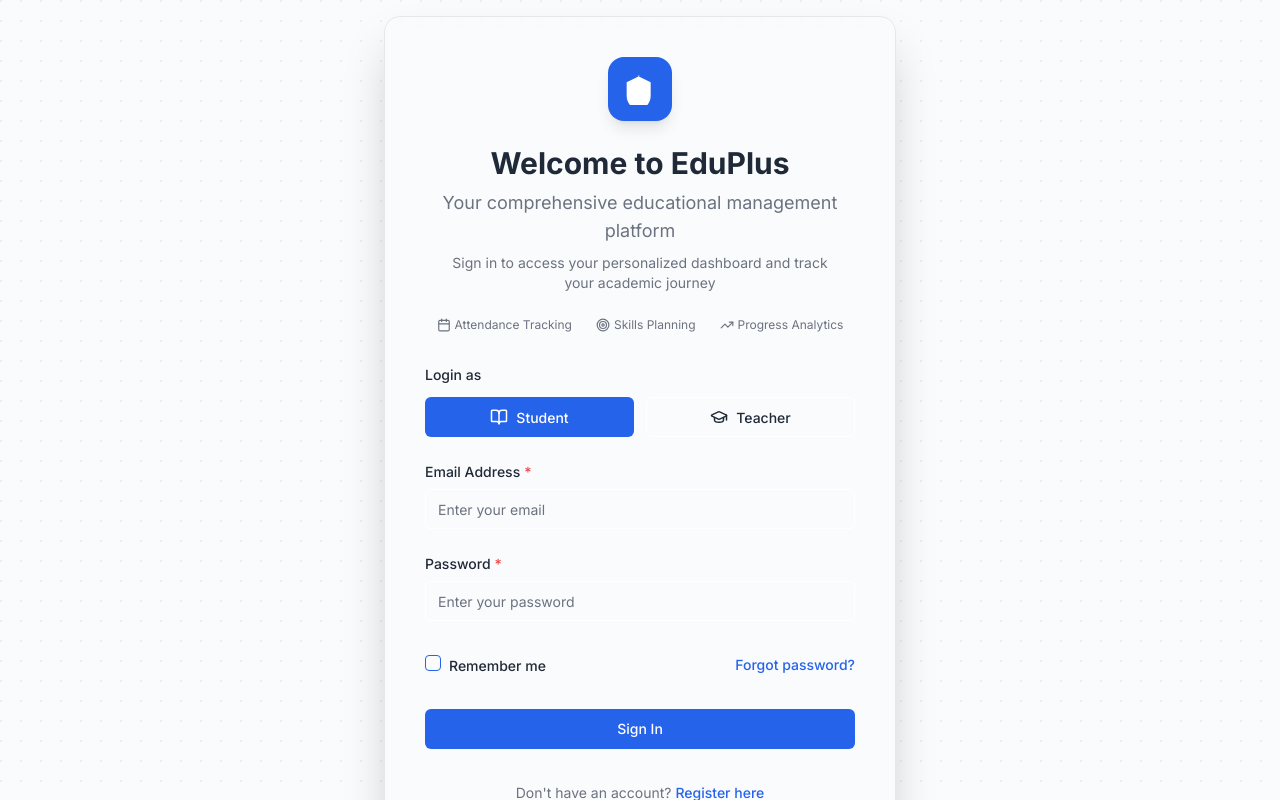
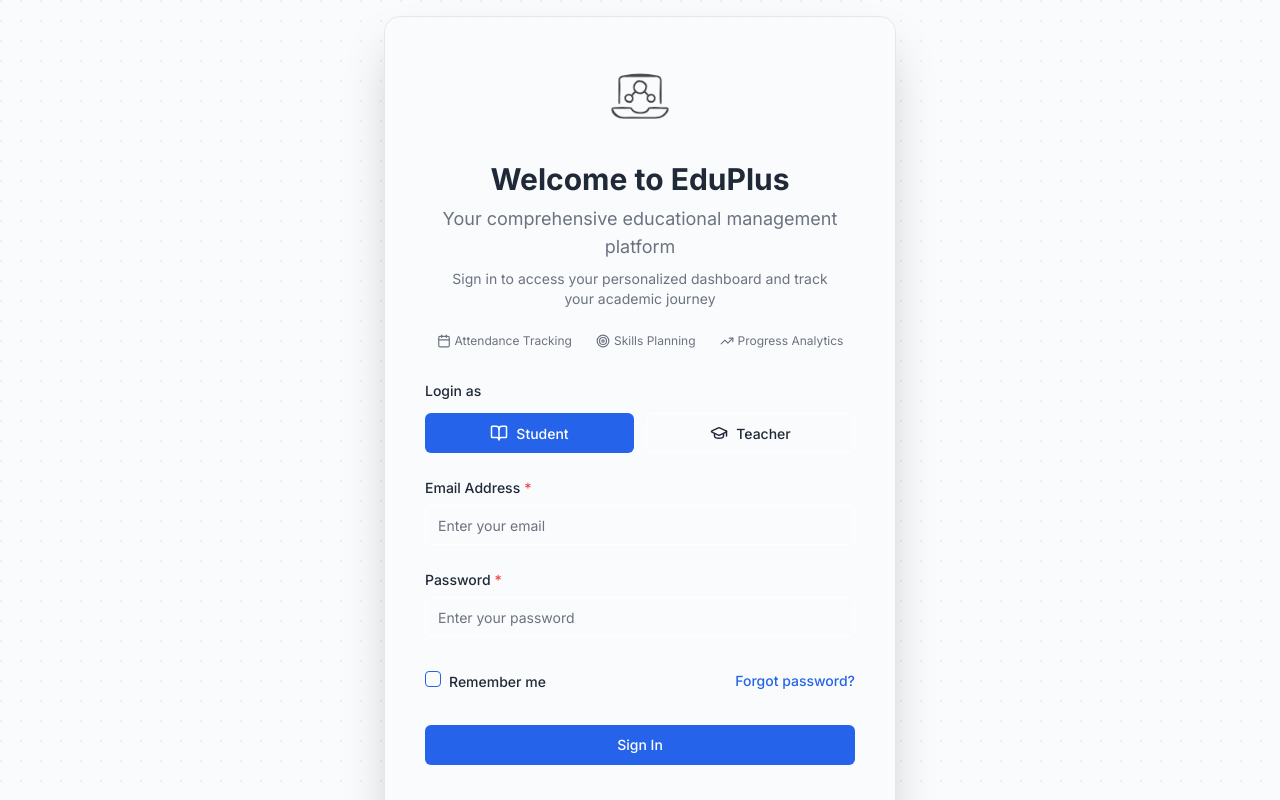
Before and after one commit to prerakbisen/eduplus, a React (Vite) app: page / in a window 1280 px wide. Shown: the top 800 px of the page. Built offline with nearby package versions, Linux system fonts and the light colour scheme.

Commit message:
logo changed

```diff
--- a/src/components/ui/Header.jsx
+++ b/src/components/ui/Header.jsx
@@ -67,7 +67,7 @@ const Header = ({ userRole = 'student', userName = 'John Doe', isCollapsed = fal
             className="flex items-center space-x-2 cursor-pointer"
             onClick={() => navigate(userRole === 'teacher' ? '/teacher-dashboard' : '/student-dashboard')}
           >
-            <div className="w-8 h-8 bg-primary rounded-lg flex items-center justify-center">
+            {/* <div className="w-8 h-8 bg-primary rounded-lg flex items-center justify-center">
               <svg
                 viewBox="0 0 24 24"
                 className="w-5 h-5 text-primary-foreground"
@@ -76,7 +76,12 @@ const Header = ({ userRole = 'student', userName = 'John Doe', isCollapsed = fal
                 <path d="M12 2L2 7v10c0 5.55 3.84 9.74 9 11 5.16-1.26 9-5.45 9-11V7l-10-5z"/>
                 <path d="M8 11l2 2 4-4" stroke="currentColor" strokeWidth="2" fill="none"/>
               </svg>
-            </div>
+            </div> */}
+            <img
+            src="/assets/images/sihlogo.png"
+            alt="Edu+ Logo"
+            className="w-20 h-20 object-contain"
+          />
             <span className="text-xl font-semibold text-foreground font-heading">
               EduPlus
             </span>
--- a/src/pages/login/components/WelcomeHeader.jsx
+++ b/src/pages/login/components/WelcomeHeader.jsx
@@ -6,7 +6,7 @@ const WelcomeHeader = () => {
     <div className="text-center mb-8">
       {/* Logo */}
       <div className="flex items-center justify-center mb-6">
-        <div className="w-16 h-16 bg-primary rounded-2xl flex items-center justify-center shadow-lg">
+        {/* <div className="w-16 h-16 bg-primary rounded-2xl flex items-center justify-center shadow-lg">
           <svg
             viewBox="0 0 24 24"
             className="w-8 h-8 text-primary-foreground"
@@ -15,7 +15,13 @@ const WelcomeHeader = () => {
             <path d="M12 2L2 7v10c0 5.55 3.84 9.74 9 11 5.16-1.26 9-5.45 9-11V7l-10-5z"/>
             <path d="M8 11l2 2 4-4" stroke="currentColor" strokeWidth="2" fill="none"/>
           </svg>
-        </div>
+
+        </div> */}
+        <img
+            src="/assets/images/sihlogo.png"
+            alt="Edu+ Logo"
+            className="w-20 h-20 object-contain"
+          />
       </div>
 
       {/* Welcome Text */}
```
Also changed, not shown: public/assets/images/sihlogo.png (added).
